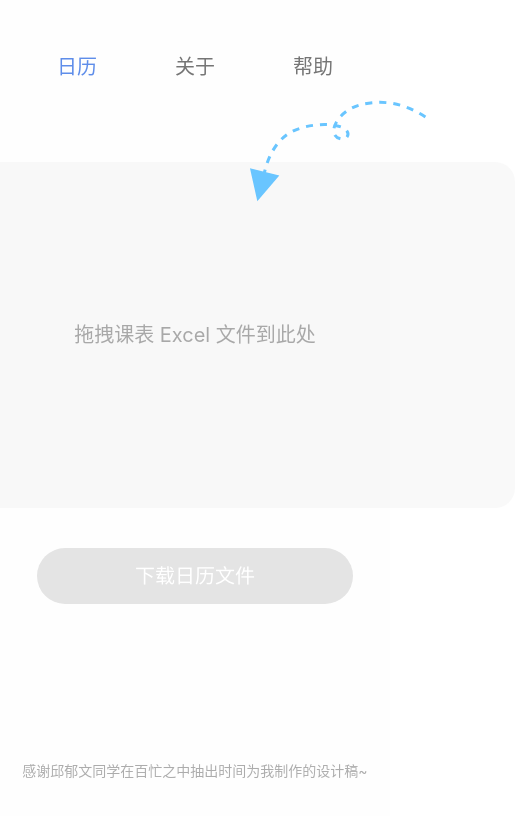
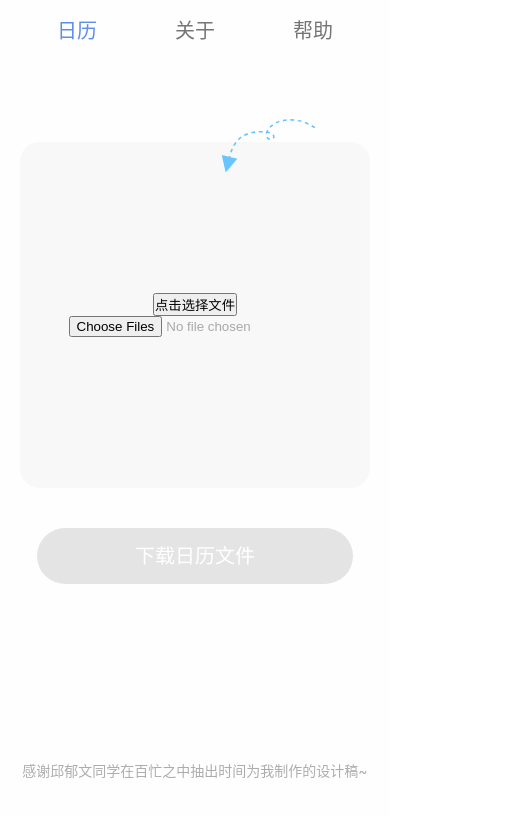
Before and after one commit to willx12123/schedule-calendar-cuc, a Vue app: page /#/ in a window 390 px wide. Shown: the top 816 px of the page, 515 px wide, since content can reach past the window. Built offline with nearby package versions, Linux system fonts and the light colour scheme; what ics-in-browser would draw is missing.

Commit message:
feat: 增加移动端适配

```diff
--- a/src/App.vue
+++ b/src/App.vue
@@ -39,6 +39,7 @@ export default defineComponent({
 
 <style scoped lang="scss">
 .app-wrapper {
+  overflow: hidden;
   display: flex;
   flex-direction: column;
   align-items: center;
@@ -46,11 +47,10 @@ export default defineComponent({
   background: #fefefe;
 
   > main {
+    width: 100%;
+    flex-grow: 1;
     padding-bottom: 40px;
-    flex-grow: 1;
-    display: flex;
-    justify-content: center;
-    align-items: center;
+    overflow: auto;
   }
 
   > footer {
--- a/src/components/FileDropBox.vue
+++ b/src/components/FileDropBox.vue
@@ -5,24 +5,15 @@
     @dragenter.prevent.stop
     @drop.prevent.stop="onFileDrop"
   >
-    <span>{{ attention }}</span>
-    <img
-      class="drop-excel-here"
-      v-if="!store.state.isDropped"
-      :src="dropHere"
-      alt=""
-    />
-    <img
-      class="calendar-in-file"
-      v-if="store.state.isDropped"
-      :src="icsInFile"
-      alt=""
-    />
+    <span v-if="!isPhone">{{ attention }}</span>
+    <button v-else @click="emitInputFile">点击选择文件</button>
+    <img :class="img.className" :src="img.src" alt="" />
+    <input type="file" @change="selectFile" ref="fileInput" multiple />
   </div>
 </template>
 
 <script lang="ts">
-import { defineComponent, computed } from 'vue';
+import { defineComponent, ref, reactive, computed, onMounted } from 'vue';
 
 import icsInFile from '@/assets/ics-in-file.svg';
 import dropHere from '@/assets/drop-here.svg';
@@ -32,17 +23,40 @@ import { store } from '@/store';
 import { useFile } from '@/hooks/useFile';
 
 export default defineComponent({
-  name: 'DropBox',
-  setup() {
-    const { handleFileDrop } = useFile();
+  name: 'FileDropBox',
+  setup: function() {
+    const fileInput = ref<HTMLInputElement | null>(null);
+    onMounted(() => fileInput.value);
+
+    const isPhone = document.body.clientWidth <= 450;
+
+    const { handleFile } = useFile();
     const onFileDrop = (e: DragEvent) => {
-      try {
-        handleFileDrop(e);
-        store.fileDropped();
-      } catch (e) {
-        console.log(e);
+      const files = e.dataTransfer?.files;
+      if (!files) {
+        console.error('无法找到文件');
+        return;
       }
+      handleFile(files[0]);
+      store.fileDropped();
     };
+    const selectFile = (e: InputEvent) => {
+      const files = (e.target as HTMLInputElement).files;
+      if (!files) {
+        console.error('无法找到文件');
+        return;
+      }
+      handleFile(files[0]);
+      store.fileDropped();
+    };
+    const emitInputFile = () => {
+      fileInput.value?.click();
+    };
+
+    const img = reactive({
+      src: store.state.isDropped ? icsInFile : dropHere,
+      className: store.state.isDropped ? 'calendar-in-file' : 'drop-excel-here',
+    });
 
     const attention = computed<string>(() =>
       store.state.isDropped
@@ -51,11 +65,12 @@ export default defineComponent({
     );
 
     return {
+      isPhone,
       onFileDrop,
+      emitInputFile,
+      selectFile,
       attention,
-      icsInFile,
-      dropHere,
-      store,
+      img,
     };
   },
 });
@@ -82,10 +97,24 @@ export default defineComponent({
 
   user-select: none;
 
+  @media (max-width: 450px) {
+    width: calc(100% - 40px);
+    min-width: 0;
+  }
+
+  > input {
+    background: transparent;
+  }
+
   > img {
     object-fit: cover;
 
     &.drop-excel-here {
+      @media (max-width: 450px) {
+        width: 120px;
+        right: 50px;
+        top: -50px;
+      }
       position: absolute;
       right: 80px;
       top: -112px;
@@ -94,6 +123,9 @@ export default defineComponent({
     &.calendar-in-file {
       width: 124px;
       margin: 16px;
+      @media (max-width: 450px) {
+        width: 80px;
+      }
     }
   }
 }
--- a/src/components/NavBar.vue
+++ b/src/components/NavBar.vue
@@ -26,6 +26,10 @@ nav {
   display: flex;
   justify-content: center;
 
+  @media (max-width: 540px) {
+    padding: 8px;
+  }
+
   > a {
     width: 118px;
     padding: 12px;
@@ -38,9 +42,17 @@ nav {
 
     transition: 225ms;
 
+    @media (max-width: 540px) {
+      padding: 8px;
+    }
+
     &:hover {
       color: $hover-color;
       background: rgba(0, 0, 0, 0.12);
+
+      @media (max-width: 540px) {
+        background: transparent;
+      }
     }
 
     &.router-link-active {
--- a/src/hooks/useFile.ts
+++ b/src/hooks/useFile.ts
@@ -40,12 +40,8 @@ const addToCalendar = (classes: Class[]) => {
 export const useFile = () => {
   const reader = ref<FileReader>(new FileReader());
 
-  const handleFileDrop = (e: DragEvent) => {
-    const files = e.dataTransfer?.files;
-    if (!files) {
-      throw new Error('无法找到文件');
-    }
-    reader.value.readAsArrayBuffer(files[0]);
+  const handleFile = (file: File) => {
+    reader.value.readAsArrayBuffer(file);
 
     reader.value.onload = (e: ProgressEvent<FileReader>) => {
       const data = new Uint8Array(e.target?.result as ArrayBuffer);
@@ -65,6 +61,6 @@ export const useFile = () => {
 
   return {
     reader,
-    handleFileDrop,
+    handleFile,
   };
 };
--- a/src/views/About.vue
+++ b/src/views/About.vue
@@ -1,8 +1,16 @@
 <template>
   <div class="about">
-    <h1>About page works!</h1>
-    <p>目前尚处于实验阶段，仅可用于 2020-2021 秋季学期课表</p>
-    <p>仅可用于“列表模式”下下载的课表，尚不支持直接打印的课表</p>
+    <div class="about-words">
+      <h1>About page works!</h1>
+      <p>
+        目前尚处于实验阶段，仅可用于 2020-2021
+        秋季学期课表；仅可用于“列表模式”下下载的课表（尚不支持直接打印的课表）。
+      </p>
+      <p>
+        若存在任何建议或 Bug 反馈，请联系：
+        <strong>hangyu_xu@foxmail.com</strong>
+      </p>
+    </div>
   </div>
 </template>
 
@@ -17,4 +25,26 @@ export default defineComponent({
 });
 </script>
 
-<style scoped lang="scss"></style>
+<style scoped lang="scss">
+.about {
+  width: 100%;
+  padding: 0 20px;
+  display: flex;
+  flex-direction: column;
+  align-items: center;
+
+  .about-words {
+    width: 100%;
+    max-width: 678px;
+    margin-top: 32px;
+
+    > h1 {
+      margin-bottom: 12px;
+    }
+
+    > p {
+      margin: 4px 0;
+    }
+  }
+}
+</style>
--- a/src/views/Help.vue
+++ b/src/views/Help.vue
@@ -1,8 +1,11 @@
 <template>
   <div class="help">
+    <div class="word-tutorial">
       <h1>Help page works!</h1>
       <p><strong>第一步：</strong>打开 e.cuc.edu.cn，并点击“我的课表”。</p>
-    <p><strong>第二步：</strong>点击左上角的“列表模式”（“打印”按钮的右边）。</p>
+      <p>
+        <strong>第二步：</strong>点击左上角的“列表模式”（“打印”按钮的右边）。
+      </p>
       <img :src="listMode" alt="" />
       <img :src="listModeBig" alt="" />
       <p>
@@ -20,6 +23,7 @@
         <strong>第六步：</strong>Mac 电脑直接双击打开即可导入日历，Windows
         电脑若有自带的日历软件也可直接打开，几乎所有日历软件都支持改格式的文件，寻找到导入按钮即可，
       </p>
+    </div>
   </div>
 </template>
 
@@ -45,8 +49,17 @@ export default defineComponent({
 <style scoped lang="scss">
 .help {
   width: 100%;
-  max-width: 678px;
-  min-width: 450px;
+  padding: 0 20px;
+
+  display: flex;
+  flex-direction: column;
+  align-items: center;
+  justify-content: center;
+
+  .word-tutorial {
+    width: 100%;
+    max-width: 1040px;
+
     display: flex;
     flex-direction: column;
 
@@ -55,13 +68,14 @@ export default defineComponent({
     }
 
     > p {
-    margin: 4px;
+      margin: 8px 4px 4px;
     }
 
-  img {
-    width: 80%;
+    > img {
+      width: 70%;
       margin: 8px auto;
       object-fit: cover;
     }
   }
+}
 </style>
--- a/src/views/Home.vue
+++ b/src/views/Home.vue
@@ -25,6 +25,9 @@ export default defineComponent({
 
 <style scoped lang="scss">
 .home-wrapper {
+  width: 100%;
+  height: 100%;
+
   display: flex;
   flex-direction: column;
   justify-content: center;
```
Lines whose indentation alone changed are shown as unchanged.
